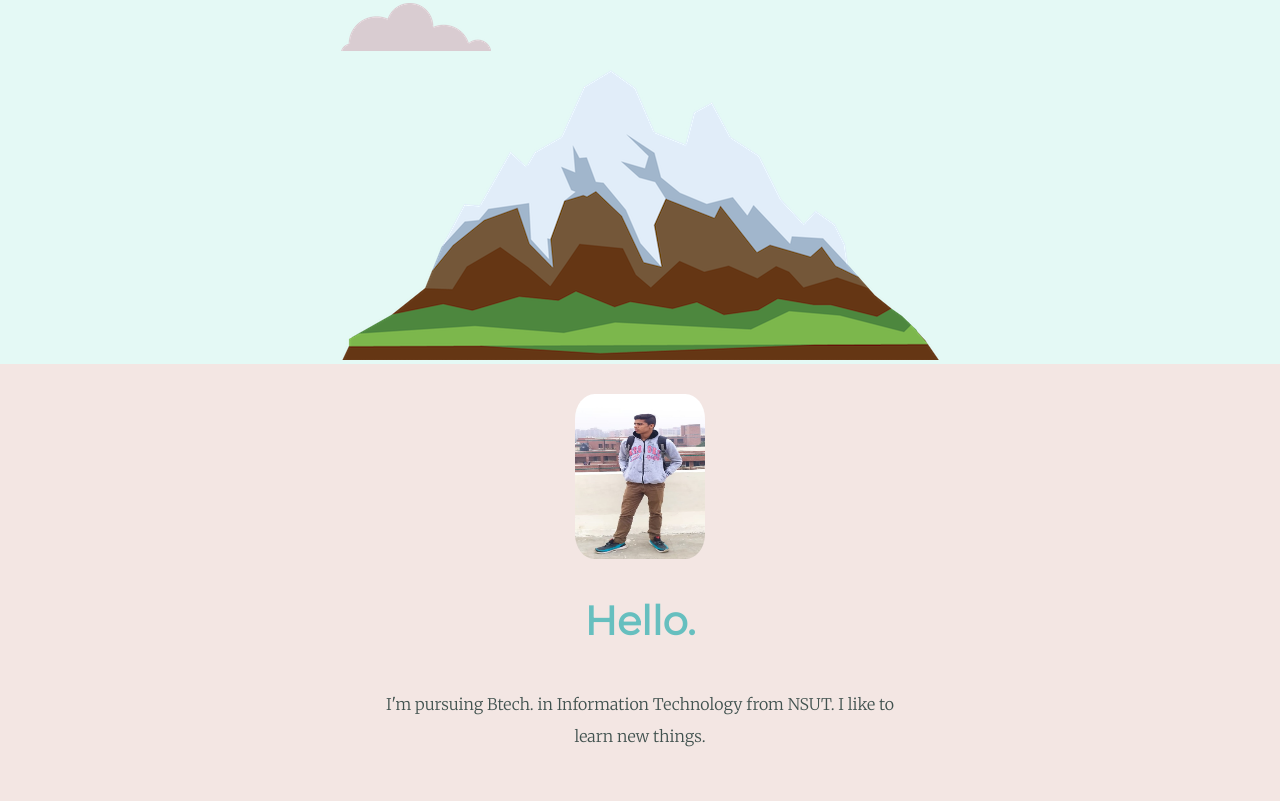
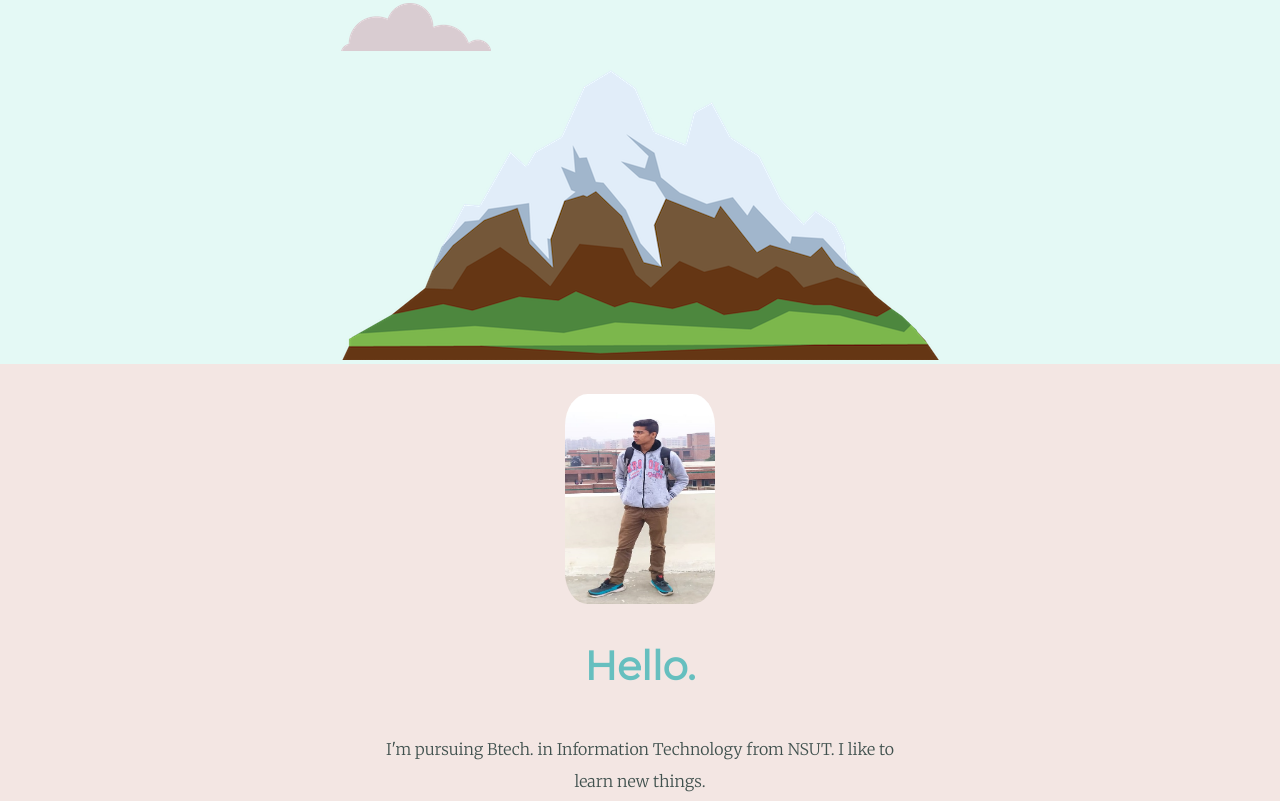
Before and after one commit to bhavya6/Its-Me, a plain HTML site: page index.html in a window 1280 px wide. Shown: the part 440-1241 px from the top of the page. Drawn offline with Linux system fonts and the light colour scheme.

Commit message:
update profile picture size

```diff
--- a/index.html
+++ b/index.html
@@ -25,8 +25,8 @@
         <img
           class="pro-imgg"
           src="my image.jpeg"
-          height="165"
-          width="130"
+          height="210"
+          width="150"
           alt="profile-img"
         />
         <h2>Hello.</h2>
```
